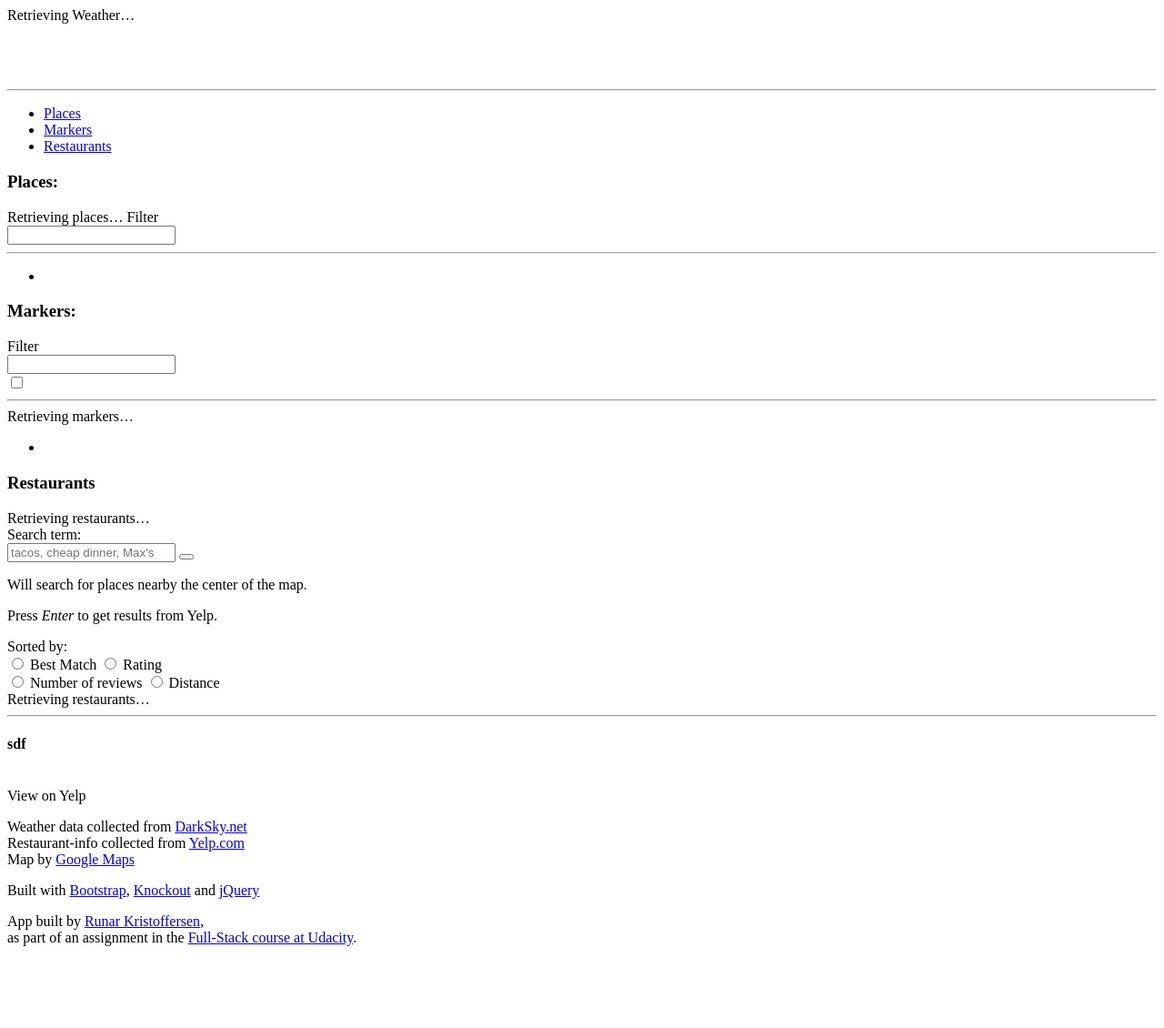
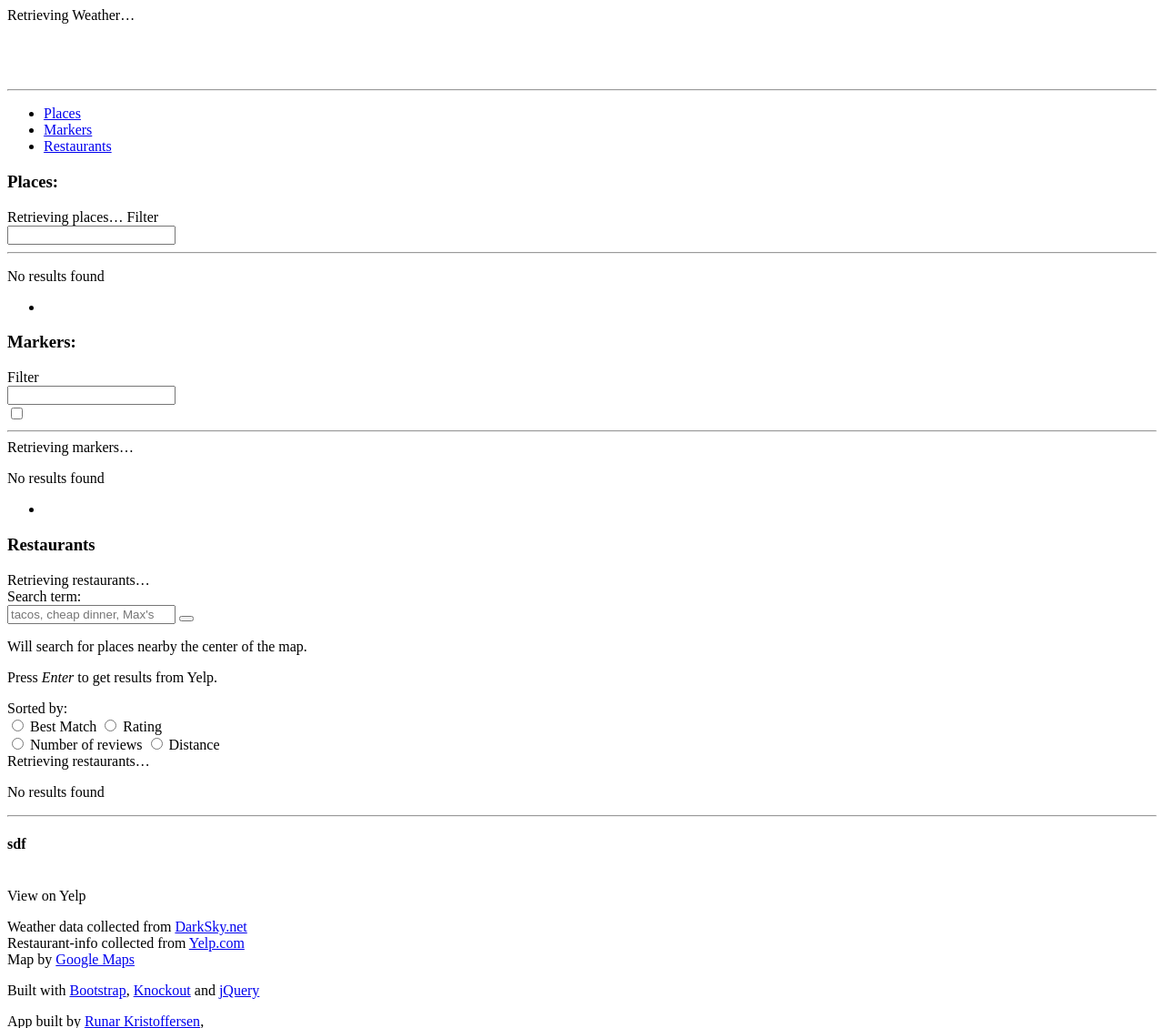
Before and after one commit to runar-rkmedia/neighborhood_map, a Flask app: template templates/includes/aside.html in a window 1280 px wide. Shown: the top 1130 px of the page at 91% size. Before the commit the page ends 1040 px from the top, so only its background shows below. Run offline with Flask 2, Linux system fonts and the light colour scheme; the template is opened without the code that fills it, so the values that code supplies are empty; parts of the project's set-up code (start-up, migrations or seed data) failed here and were passed over; some libraries are stand-ins or nearby versions.

Commit message:
No results found

```diff
--- a/templates/includes/aside.html
+++ b/templates/includes/aside.html
@@ -41,6 +41,9 @@
         <div class="input-group">
             <input id="filterPlaces" type="text" data-bind="textInput: userFilter"></div>
         <hr data-bind="visible: filterPlaces().length">
+        <!-- ko ifnot: filterPlaces().length || loading() -->
+        <p>No results found</p>
+        <!-- /ko -->
         <ul class="list">
             <!-- ko foreach: filterPlaces -->
             <li data-bind="text: name, click: $root.changePlace"></li>
@@ -61,13 +64,15 @@
             <label for="filterMarkerHereOnly" data-bind="text: 'Only in ' + currentPlaceData().name + ': '"></label>
             <!-- /ko -->
             <input id="filterMarkerHereOnly" type="checkbox" data-bind="checked: filterMarkerHereOnly"></div>
-        <div class="" data-bind="text: userFilter"></div>
 </form>
         <hr data-bind="visible: filterMarkers().length">
         {% with text = "Retrieving markers",
         observable = 'loading' %}
         {% include 'includes/loadbutton.html' %}
         {% endwith %}
+        <!-- ko ifnot: filterMarkers().length || loading() -->
+        <p>No results found</p>
+        <!-- /ko -->
         <ul class="list" data-bind="foreach: filterMarkers">
             <li data-bind="text: name, click:$root.popInfoWindow"></li>
         </ul>
@@ -118,6 +123,9 @@
         observable = 'loading' %}
         {% include 'includes/loadbutton.html' %}
         {% endwith %}
+        <!-- ko ifnot: filterBusinesses().length || loading() -->
+        <p>No results found</p>
+        <!-- /ko -->
         <hr data-bind="visible: filterBusinesses().length">
         <div class="panel-group" id="acc-restaurant" role="tablist" aria-multiselectable="true" data-bind="foreach: filterBusinesses">
             <div class="panel panel-default">
```
